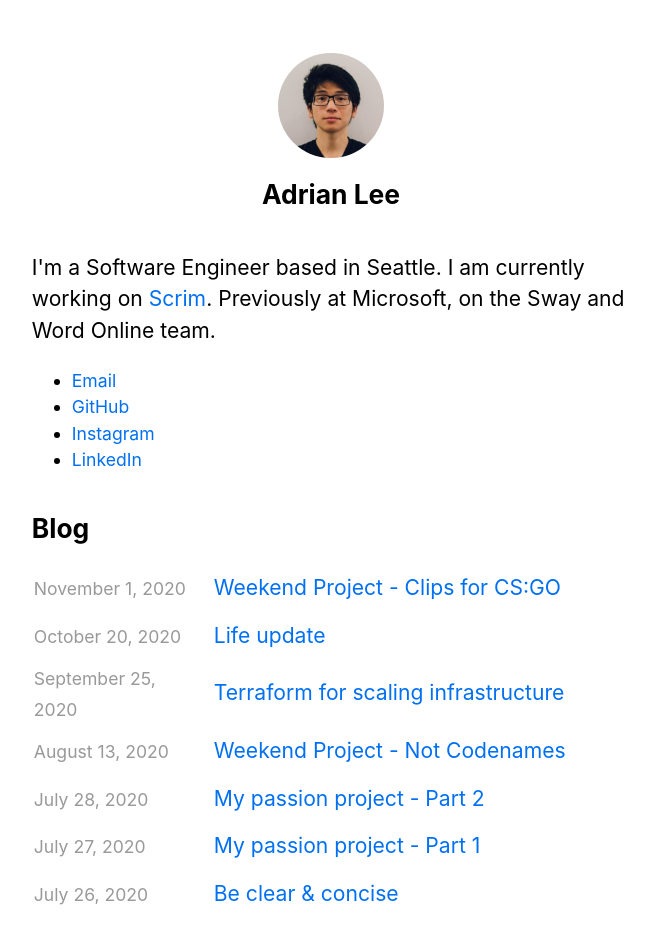
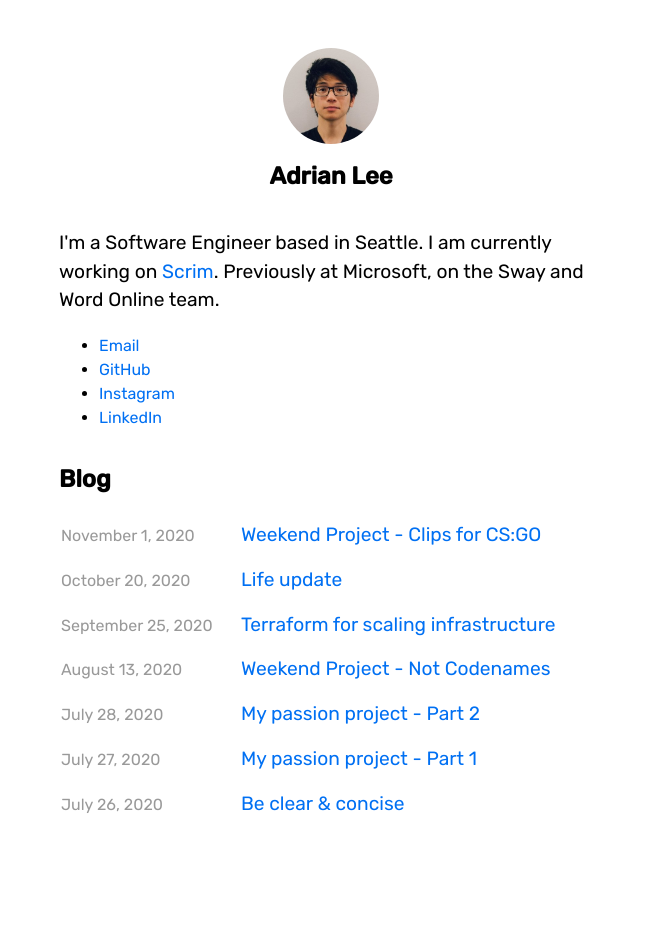
Before and after one commit to adrianlee/blog, a Next.js app: page / in a window 1280 px wide. Shown: the top 944 px of the page, without its empty margins (309-963 px from the left). After the commit the page ends 923 px from the top, so only its background shows below. Built offline with nearby package versions, Linux system fonts and the light colour scheme.

Commit message:
Use rubik for site font

```diff
--- a/styles/global.css
+++ b/styles/global.css
@@ -1,11 +1,14 @@
+@import url('https://fonts.googleapis.com/css2?family=Rubik:wght@400;500&display=swap');
+
 html,
 body {
   padding: 0;
   margin: 0;
-  font-family: -apple-system, BlinkMacSystemFont, Segoe UI, Roboto, Oxygen,
-    Ubuntu, Cantarell, Fira Sans, Droid Sans, Helvetica Neue, sans-serif;
+  font-family: 'Rubik', sans-serif;
+  /* font-family: -apple-system, BlinkMacSystemFont, Segoe UI, Roboto, Oxygen, */
+    /* Ubuntu, Cantarell, Fira Sans, Droid Sans, Helvetica Neue, sans-serif; */
   line-height: 1.6rem;
-  font-size: 1.1rem;
+  font-size: 1.0rem;
 }
 
 * {
@@ -25,3 +28,7 @@
   max-width: 100%;
   display: block;
 }
+
+strong {
+  font-weight: 500;
+}
```
